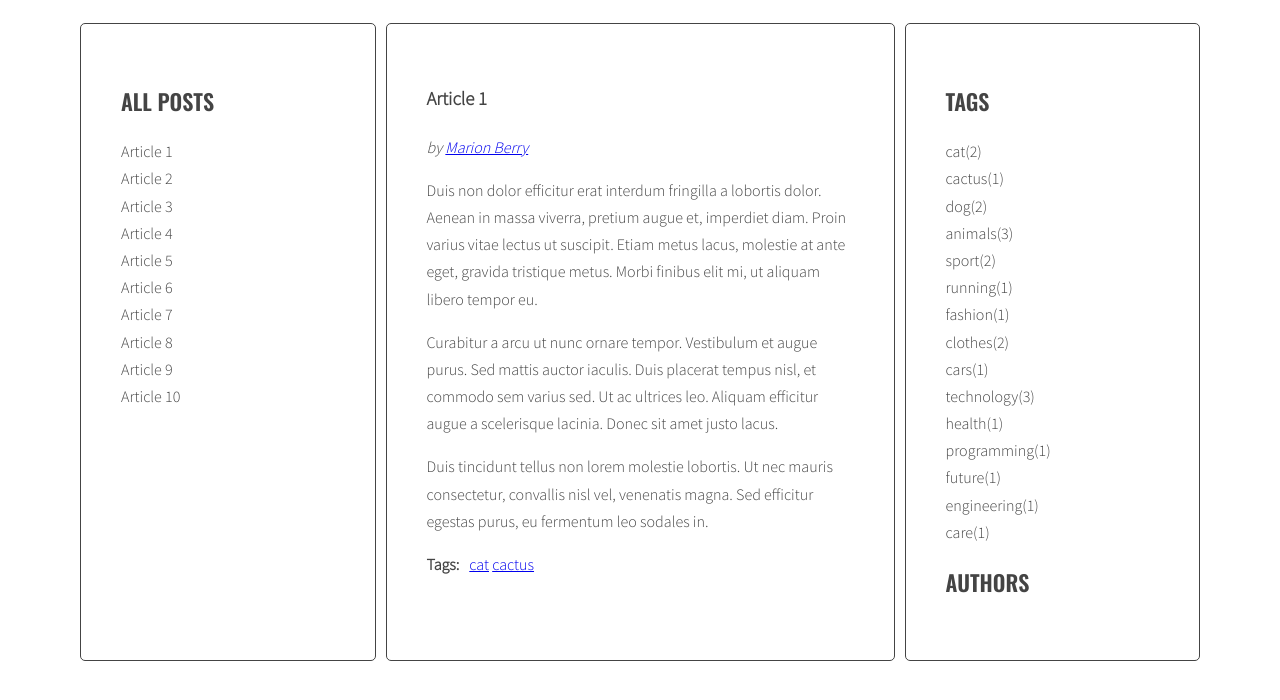
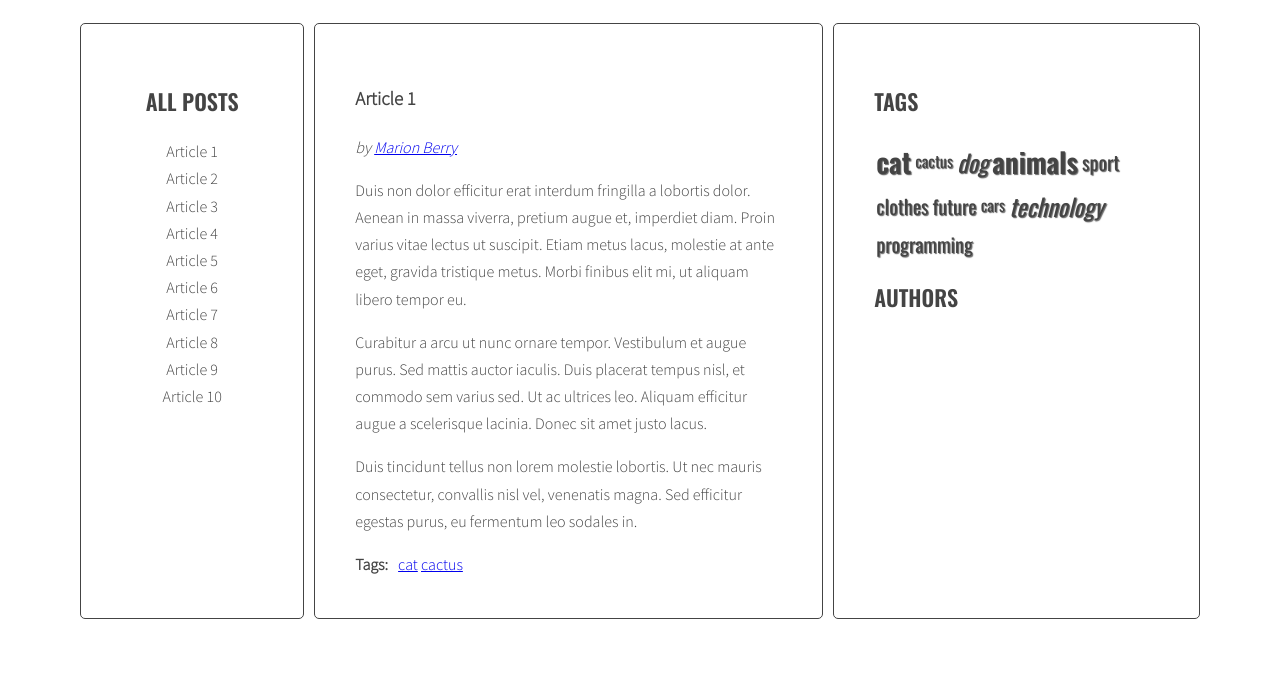
Before and after one commit to MZag99/javascript-blog, a website: page index.html in a window 1280 px wide. Shown: the part 220-920 px from the top of the page. Drawn offline with nearby package versions, Linux system fonts and the light colour scheme.

Commit message:
Add right section cloudtag, delete occurance numbers

```diff
--- a/index.html
+++ b/index.html
@@ -68,7 +68,7 @@
                       </ul>
                     </div>
                   </article>
-                  <article class="post" id="article-4" data-author="Kitty Toebean" data-tags="running sport dog">
+                  <article class="post" id="article-4" data-author="Kitty Toebean" data-tags="clothes sport dog">
                     <h3 class="post-title">Article 4</h3>
                     <p class="post-author">by </p>
                     <div class="post-content">
@@ -84,7 +84,7 @@
                       </ul>
                     </div>
                   </article>
-                  <article class="post" id="article-5" data-author="Marion Berry" data-tags="fashion clothes">
+                  <article class="post" id="article-5" data-author="Marion Berry" data-tags="future cat clothes">
                     <h3 class="post-title">Article 5</h3>
                     <p class="post-author">by </p>
                     <div class="post-content">
@@ -116,7 +116,7 @@
                       </ul>
                     </div>
                   </article>
-                  <article class="post" id="article-7" data-author="Kitty Toebean" data-tags="clothes health">
+                  <article class="post" id="article-7" data-author="Kitty Toebean" data-tags="cat animals">
                     <h3 class="post-title">Article 7</h3>
                     <p class="post-author">by </p>
                     <div class="post-content">
@@ -148,7 +148,7 @@
                       </ul>
                     </div>
                   </article>
-                  <article class="post" id="article-9" data-author="Marion Berry" data-tags="technology engineering">
+                  <article class="post" id="article-9" data-author="Marion Berry" data-tags="technology programming">
                     <h3 class="post-title">Article 9</h3>
                     <p class="post-author">by </p>
                     <div class="post-content">
@@ -164,7 +164,7 @@
                       </ul>
                     </div>
                   </article>
-                  <article class="post" id="article-10" data-author="George Tuxedo" data-tags="animals care">
+                  <article class="post" id="article-10" data-author="George Tuxedo" data-tags="animals cat dog">
                     <h3 class="post-title">Article 10</h3>
                     <p class="post-author">by </p>
                     <div class="post-content">
--- a/js/script.js
+++ b/js/script.js
@@ -71,7 +71,10 @@ const optArticleSelector = '.post',
   optTitleListSelector = '.titles',
   optArticleTagsSelector = '.post-tags .list',
   optArticleAuthorSelector = '.post-author',
-  optTagsListSelector = '.tags.list';
+  optTagsListSelector = '.tags.list',
+  optCloudClassCount = 5,
+  optCloudClassPrefix = 'tag-size-',
+  optAuthorListSelector = '.list .authors';
 
 function generateTitleLinks(customSelector = ''){
   /* [DONE] remove contents of titleList */
@@ -99,6 +102,42 @@ for(let link of links){
   }
 }
 generateTitleLinks();
+
+function calculateTagsParams(tags){
+  let tagCount = [];
+  let max, min;
+
+  for(let tag in tags){
+    tagCount.push(tags[tag]);
+  }
+  max = Math.max.apply(null, tagCount);
+  min = Math.min.apply(null, tagCount);
+
+  return {
+    min: min,
+    max: max
+  };
+}
+
+function calculateTagClass(count,params){
+  //Divide maximal occurance number by the number of created tag-size- SCSS classes (in this case: 4).
+  const number = params.max / 4;
+  let classHTML;
+  if(count <= number){
+    classHTML = optCloudClassPrefix + 1;
+  }
+  else if(count <= number * 2){
+    classHTML = optCloudClassPrefix + 2;
+  }
+  else if(count <= number * 3){
+    classHTML = optCloudClassPrefix + 3;
+  }
+  else if(count <= number * 4){
+    classHTML = optCloudClassPrefix + 4;
+  }
+
+  return classHTML;
+}
 
 function generateTags(){
   /* [NEW] create a new variable allTags with an empty object */
@@ -138,9 +177,14 @@ function generateTags(){
   /* [NEW] find list of tags in right column */
   const tagList = document.querySelector('.tags');
 
+  const tagsParams = calculateTagsParams(allTags);
+  console.log('tagsParams:', tagsParams);
+
   let allTagsHTML = '';
+
   for (let tag in allTags){
-    allTagsHTML += '<li><a href=#tag-' + tag + '>' + tag + '(' + allTags[tag] + ')</a></li>';
+    const tagLinkHTML = '<li><a class="' + calculateTagClass(allTags[tag], tagsParams) + '" href=#tag-' + tag + '>' + tag + '</a></li>';
+    allTagsHTML += tagLinkHTML;
   }
 
   tagList.innerHTML = allTagsHTML;
--- a/sass/style.scss
+++ b/sass/style.scss
@@ -49,11 +49,15 @@ body {
 }
 
 .sidebar {
+  flex: 2 0 0;
+}
+.sidebar:first-of-type{
+  text-align: center;
   flex: 1 0 0;
 }
 
 .posts {
-  flex: 2 0 0;
+  flex: 3 0 0;
 }
 
 .sidebar, .posts {
@@ -127,6 +131,30 @@ body {
   color:$color-dark;
   cursor:pointer;
 }
+.list.tags{
+  display:flex;
+  align-items:center;
+  flex-wrap:wrap;
+}
+.list.tags a{
+  text-shadow: 1px 1px 1px rgba(0,0,0,0.6);
+  font-family:$font-header;
+  margin:2px;
+}
+.tag-size-1{
+  font-size:16px;
+}
+.tag-size-2{
+  font-size:20px;
+}
+.tag-size-3{
+  font-size:24px;
+  font-style:italic;
+}
+.tag-size-4{
+  font-size:28px;
+  font-weight:bold;
+}
 @media (max-width:768px){
     .wrapper{
         flex-direction: column;
```
Also changed, not shown: css/style.css, 1 other file. Lines whose indentation alone changed are shown as unchanged.
